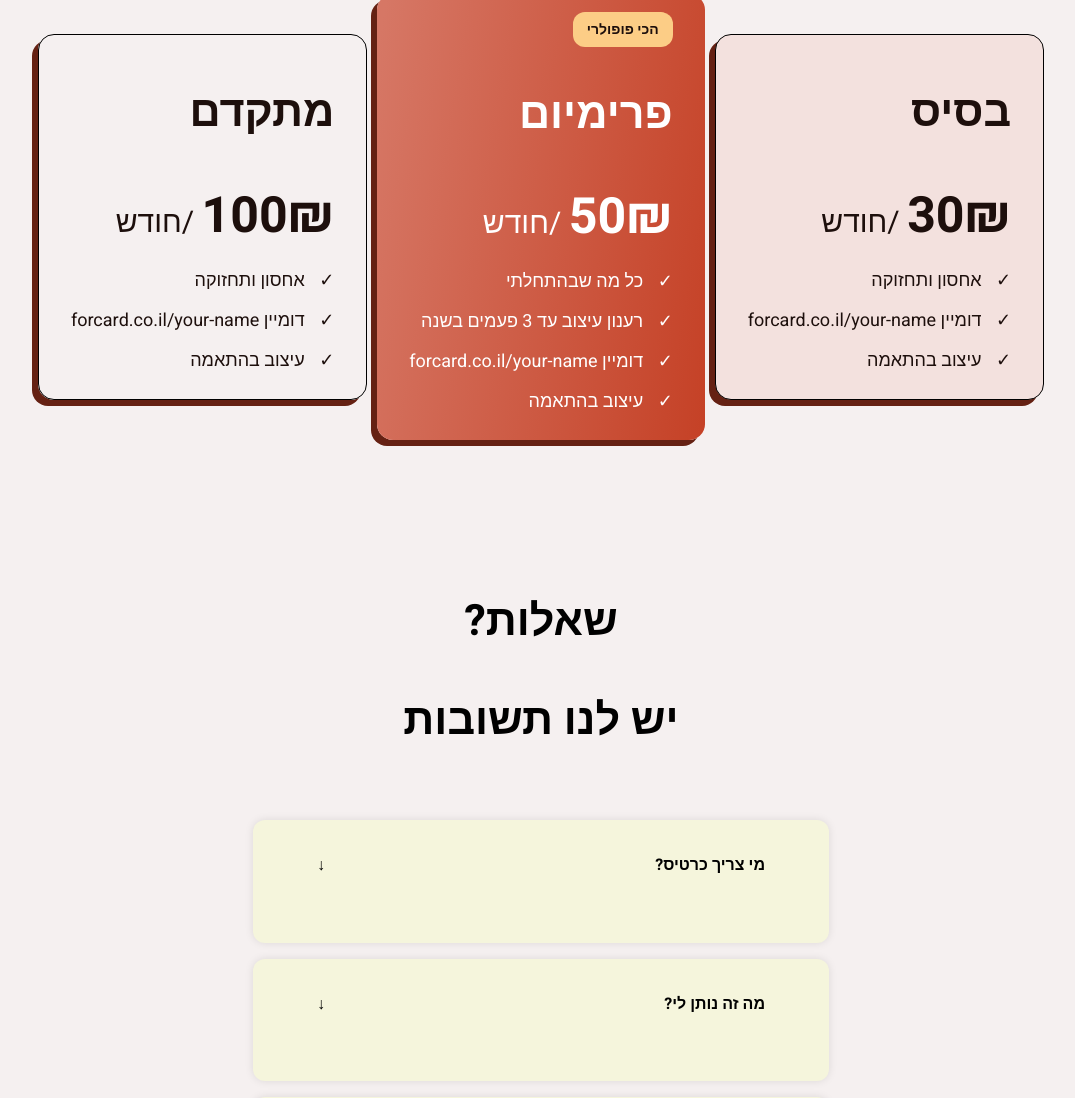
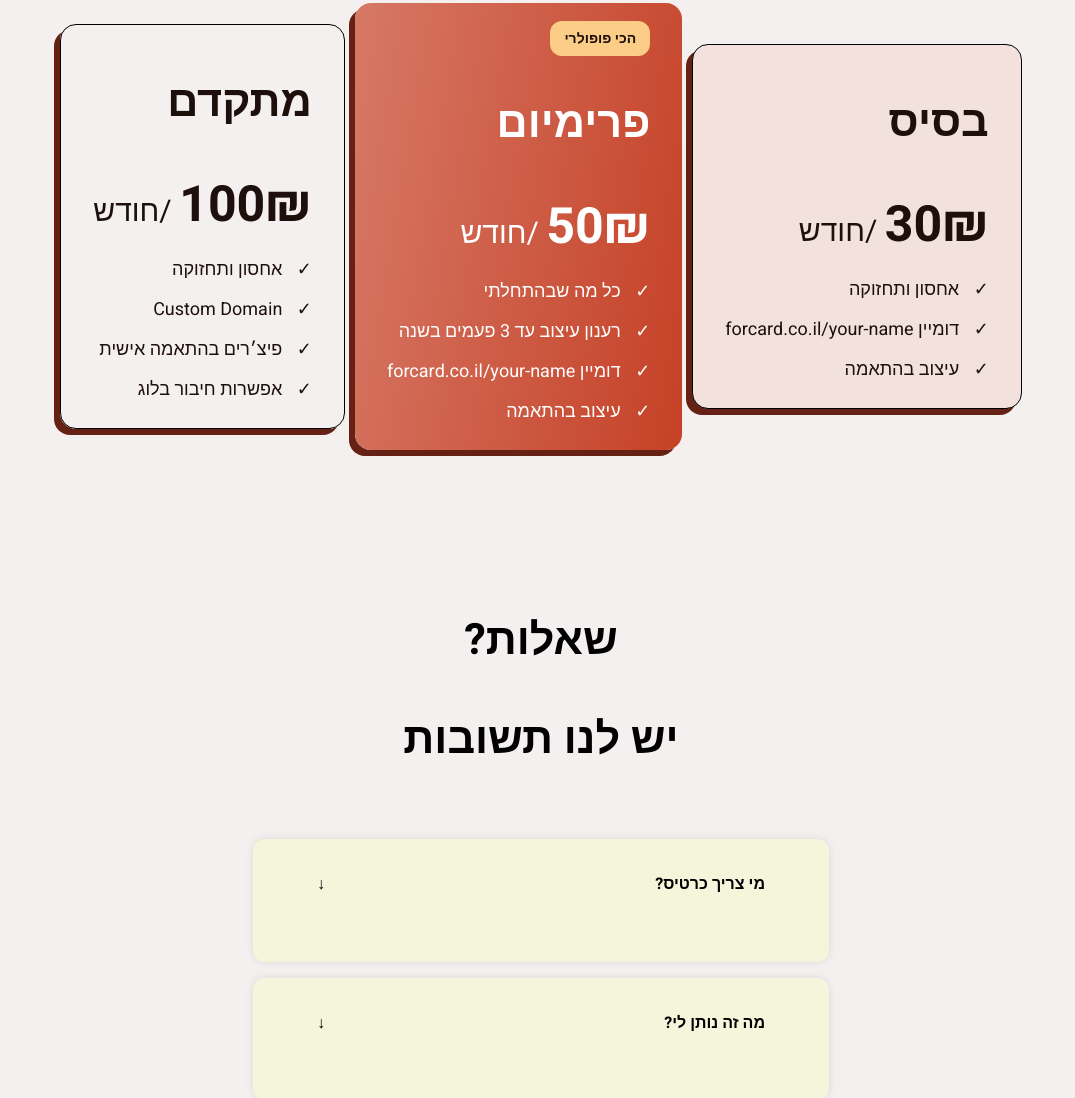
Before and after one commit to borispov/forcard-lp, an Astro site: page / in a window 1280 px wide. Shown: the part 2163-3261 px from the top of the page, without its empty margins (99-1174 px from the left). Built offline with nearby package versions, Linux system fonts and the light colour scheme; Astro itself is replaced by a stand-in of ours.

Commit message:
added pricing item

```diff
--- a/src/components/Pricing.astro
+++ b/src/components/Pricing.astro
@@ -69,11 +69,15 @@
                 </li>
                 <li>
                     <span>&#10003;</span>
-                    דומיין forcard.co.il/your-name
+                    Custom Domain
                 </li>
                 <li>
                     <span>&#10003;</span>
-                    עיצוב בהתאמה
+                    פיצ׳רים בהתאמה אישית
+                </li>
+                <li>
+                    <span>&#10003;</span>
+                    אפשרות חיבור בלוג
                 </li>
             </ul>
 
```
